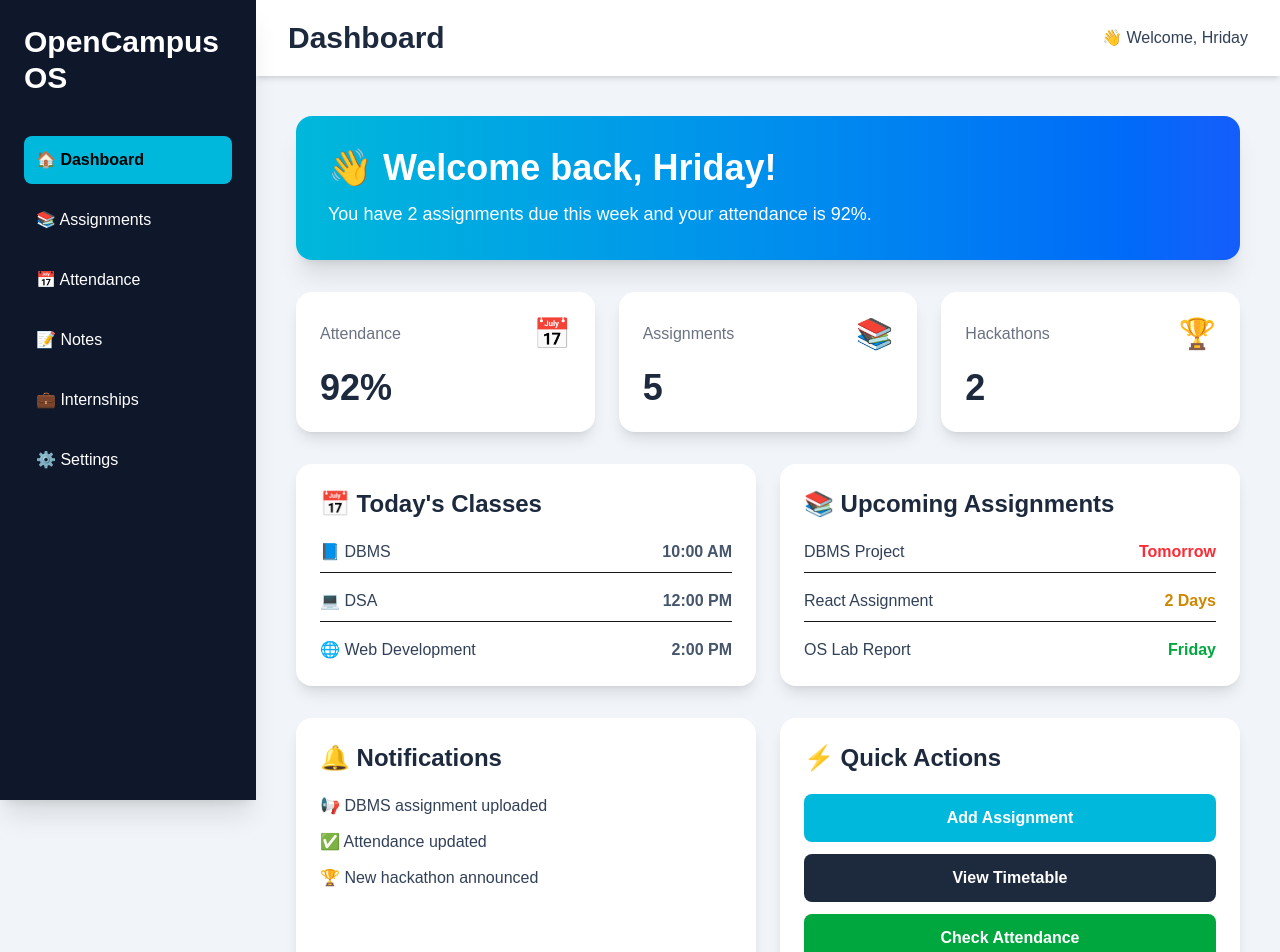
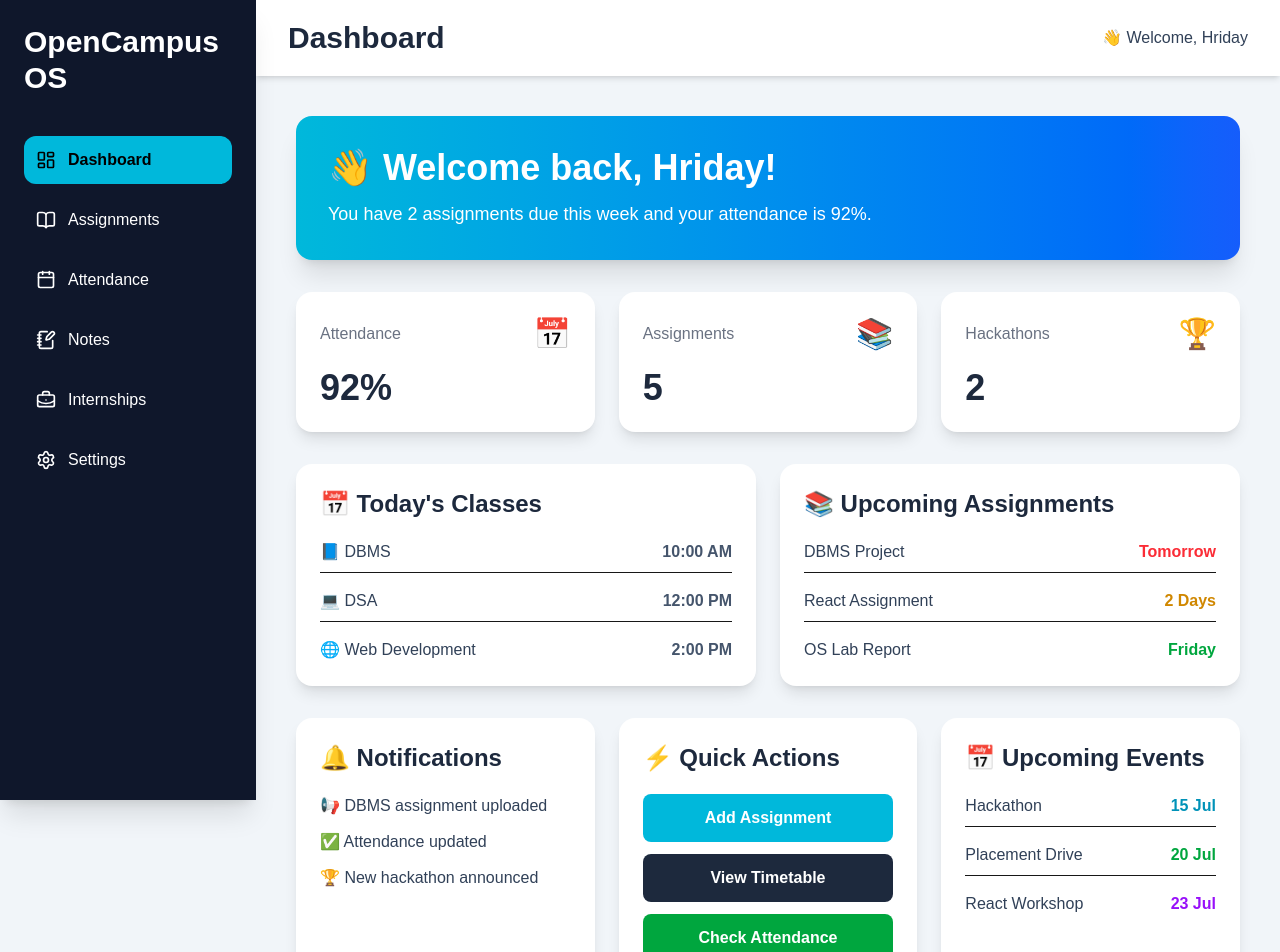
Before and after one commit to The-Tech-Guy005/OpenCampus-OS, a Next.js app: page /dashboard in a window 1280 px wide. Shown: the top 952 px of the page. Built offline with nearby package versions, Linux system fonts and the light colour scheme.

Commit message:
Improve dashboard UI and add navigation

```diff
--- a/app/dashboard/components/Sidebar.tsx
+++ b/app/dashboard/components/Sidebar.tsx
@@ -1,39 +1,77 @@
+"use client";
+
+import Link from "next/link";
+import {
+  LayoutDashboard,
+  BookOpen,
+  Calendar,
+  NotebookPen,
+  BriefcaseBusiness,
+  Settings,
+} from "lucide-react";
+
 export default function Sidebar() {
   return (
-    <aside className="fixed left-0 top-0 h-screen w-64 bg-slate-900 text-white p-6 shadow-xl">
+    <aside className="fixed left-0 top-0 h-screen w-64 bg-slate-900 text-white shadow-xl">
+      <div className="p-6">
 
-      <h1 className="text-3xl font-bold mb-10">
-        OpenCampus OS
-      </h1>
+        <h1 className="text-3xl font-bold mb-10">
+          OpenCampus OS
+        </h1>
 
-      <ul className="space-y-3">
+        <nav className="space-y-3">
 
-        <li className="bg-cyan-500 text-black rounded-lg p-3 font-semibold cursor-pointer">
-          🏠 Dashboard
-        </li>
+          <Link
+            href="/dashboard"
+            className="flex items-center gap-3 rounded-xl bg-cyan-500 p-3 font-semibold text-black"
+          >
+            <LayoutDashboard size={20} />
+            Dashboard
+          </Link>
 
-        <li className="hover:bg-slate-800 rounded-lg p-3 transition cursor-pointer">
-          📚 Assignments
-        </li>
+          <Link
+            href="#"
+            className="flex items-center gap-3 rounded-xl p-3 hover:bg-slate-800 transition"
+          >
+            <BookOpen size={20} />
+            Assignments
+          </Link>
 
-        <li className="hover:bg-slate-800 rounded-lg p-3 transition cursor-pointer">
-          📅 Attendance
-        </li>
+          <Link
+            href="#"
+            className="flex items-center gap-3 rounded-xl p-3 hover:bg-slate-800 transition"
+          >
+            <Calendar size={20} />
+            Attendance
+          </Link>
 
-        <li className="hover:bg-slate-800 rounded-lg p-3 transition cursor-pointer">
-          📝 Notes
-        </li>
+          <Link
+            href="#"
+            className="flex items-center gap-3 rounded-xl p-3 hover:bg-slate-800 transition"
+          >
+            <NotebookPen size={20} />
+            Notes
+          </Link>
 
-        <li className="hover:bg-slate-800 rounded-lg p-3 transition cursor-pointer">
-          💼 Internships
-        </li>
+          <Link
+            href="#"
+            className="flex items-center gap-3 rounded-xl p-3 hover:bg-slate-800 transition"
+          >
+            <BriefcaseBusiness size={20} />
+            Internships
+          </Link>
 
-        <li className="hover:bg-slate-800 rounded-lg p-3 transition cursor-pointer">
-          ⚙️ Settings
-        </li>
+          <Link
+            href="#"
+            className="flex items-center gap-3 rounded-xl p-3 hover:bg-slate-800 transition"
+          >
+            <Settings size={20} />
+            Settings
+          </Link>
 
-      </ul>
+        </nav>
 
+      </div>
     </aside>
   );
 }
--- a/app/dashboard/page.tsx
+++ b/app/dashboard/page.tsx
@@ -60,15 +60,17 @@ export default function Dashboard() {
           </div>
 
           {/* Bottom Row */}
-          <div className="grid grid-cols-1 lg:grid-cols-2 gap-6">
 
+          <div className="grid grid-cols-1 lg:grid-cols-3 gap-6">
+
+            {/* Notifications */}
             <div className="bg-white rounded-2xl shadow-lg p-6 transition duration-300 hover:-translate-y-1 hover:shadow-2xl">
 
               <h2 className="text-2xl font-bold text-slate-800 mb-5">
                 🔔 Notifications
               </h2>
 
-              <ul className="space-y-3 text-slate-700 font-medium">
+              <ul className="space-y-3 text-slate-700">
                 <li>📢 DBMS assignment uploaded</li>
                 <li>✅ Attendance updated</li>
                 <li>🏆 New hackathon announced</li>
@@ -76,6 +78,7 @@ export default function Dashboard() {
 
             </div>
 
+            {/* Quick Actions */}
             <div className="bg-white rounded-2xl shadow-lg p-6 transition duration-300 hover:-translate-y-1 hover:shadow-2xl">
 
               <h2 className="text-2xl font-bold text-slate-800 mb-5">
@@ -100,9 +103,40 @@ export default function Dashboard() {
 
             </div>
 
+            {/* Upcoming Events */}
+            <div className="bg-white rounded-2xl shadow-lg p-6 transition duration-300 hover:-translate-y-1 hover:shadow-2xl">
+
+              <h2 className="text-2xl font-bold text-slate-800 mb-5">
+                📅 Upcoming Events
+              </h2>
+
+              <div className="space-y-4">
+
+                <div className="flex justify-between border-b pb-2">
+                  <span className="text-slate-700">Hackathon</span>
+                  <span className="text-cyan-600 font-semibold">15 Jul</span>
+                </div>
+
+                <div className="flex justify-between border-b pb-2">
+                  <span className="text-slate-700">Placement Drive</span>
+                  <span className="text-green-600 font-semibold">20 Jul</span>
+                </div>
+
+                <div className="flex justify-between">
+                  <span className="text-slate-700">React Workshop</span>
+                  <span className="text-purple-600 font-semibold">23 Jul</span>
+                </div>
+
+              </div>
+
+            </div>
+
+          </div>
 
 
-          </div>
+
+
+
 
         </main>
 
--- a/app/page.tsx
+++ b/app/page.tsx
@@ -1,3 +1,4 @@
+import Link from "next/link";
 import Loader from "./Loader";
 
 export default function Home() {
@@ -12,7 +13,7 @@ export default function Home() {
       {/* Navbar */}
       <nav className="absolute top-0 left-0 right-0 z-20 flex items-center justify-between px-8 md:px-16 py-6">
         <h1 className="text-2xl font-bold text-white">
-          OpenCampus OS
+          🎓 OpenCampus OS
         </h1>
 
         <div className="hidden md:flex items-center gap-8 text-white">
@@ -27,9 +28,11 @@ export default function Home() {
           </a>
         </div>
 
-        <button className="rounded-lg bg-cyan-400 px-5 py-2 font-semibold text-slate-900 hover:bg-cyan-300 hover:scale-105 transition">
-          Get Started
-        </button>
+        <Link href="/dashboard">
+          <button className="rounded-lg bg-cyan-400 px-5 py-2 font-semibold text-slate-900 hover:bg-cyan-300 hover:scale-105 transition">
+            Get Started
+          </button>
+        </Link>
       </nav>
 
     </main>
```
Lines whose indentation alone changed are shown as unchanged.
